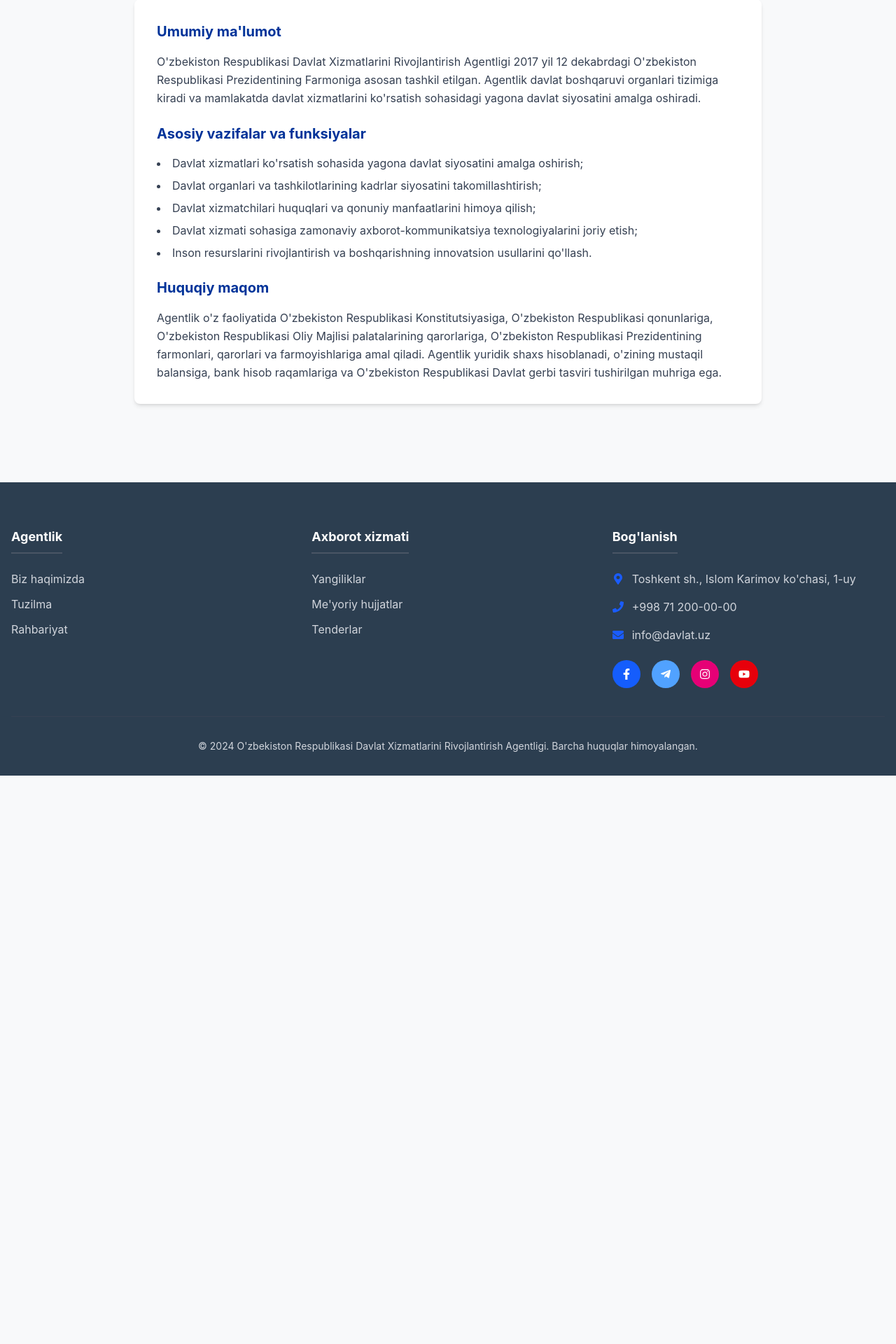
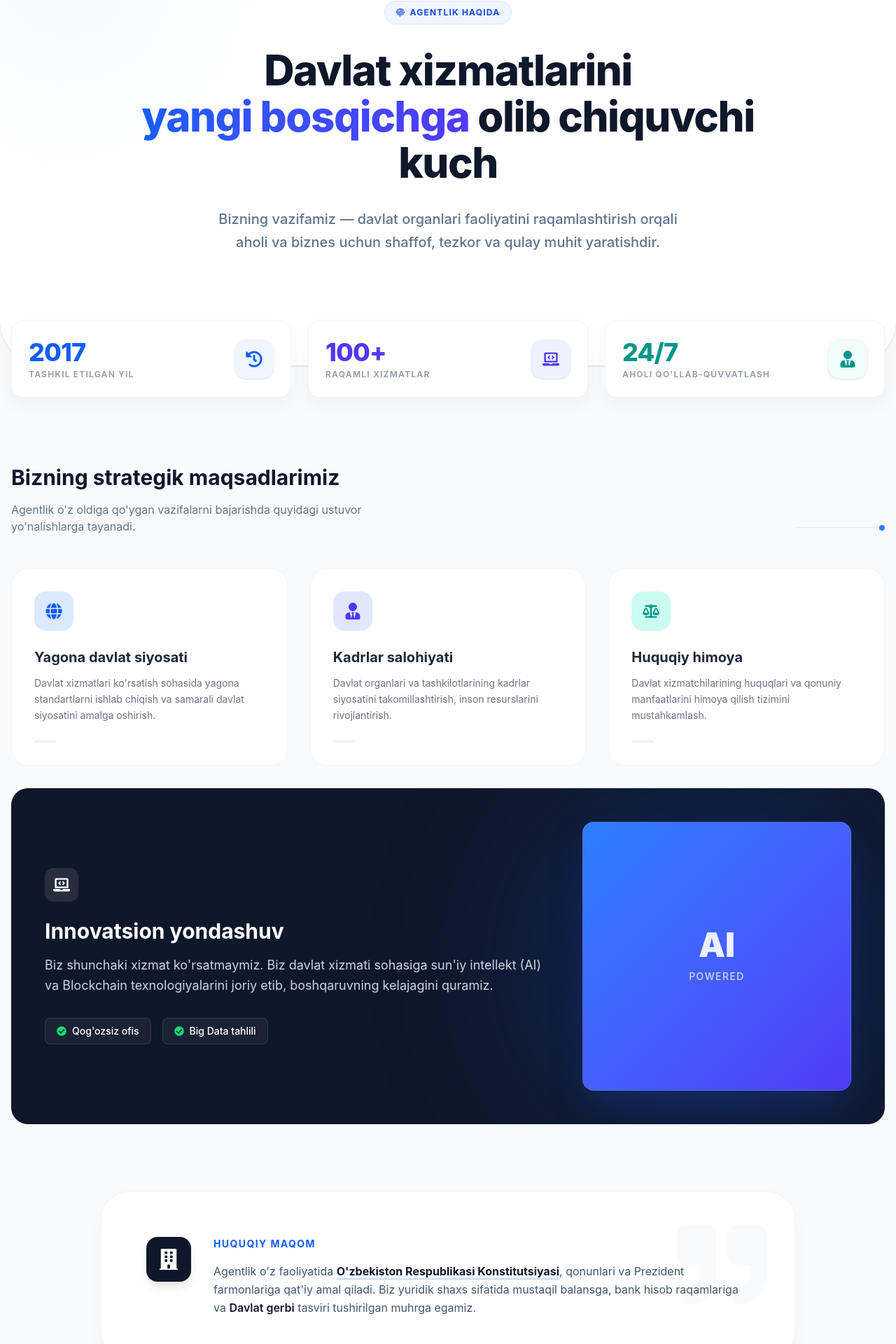
Before and after one commit to Muslimceek/O-zbekiston-Davlat-Boshqaruvi-Agentligi, a React (Vite) app: page /about in a window 1280 px wide. Shown: the part 333-2253 px from the top of the page at 70% size. Before the commit the page ends 1441 px from the top, so only its background shows below. Built offline with nearby package versions, Linux system fonts and the light colour scheme.

Commit message:
Update About.jsx

```diff
--- a/src/pages/About.jsx
+++ b/src/pages/About.jsx
@@ -1,30 +1,213 @@
 import React from 'react';
+import { FaHistory, FaBalanceScale, FaLaptopCode, FaUserTie, FaGlobe, FaCheckCircle, FaQuoteRight, FaFingerprint, FaBuilding } from 'react-icons/fa';
+
+// --- 1. CONFIGURATION (Data Layer) ---
+
+const STATS = [
+    {
+        id: 1,
+        value: "2017",
+        label: "Tashkil etilgan yil",
+        icon: <FaHistory />,
+        color: "text-blue-600",
+        bg: "bg-blue-50"
+    },
+    {
+        id: 2,
+        value: "100+",
+        label: "Raqamli xizmatlar",
+        icon: <FaLaptopCode />,
+        color: "text-indigo-600",
+        bg: "bg-indigo-50"
+    },
+    {
+        id: 3,
+        value: "24/7",
+        label: "Aholi qo'llab-quvvatlash",
+        icon: <FaUserTie />,
+        color: "text-teal-600",
+        bg: "bg-teal-50"
+    },
+];
+
+const MISSIONS = [
+    {
+        id: 1,
+        title: "Yagona davlat siyosati",
+        desc: "Davlat xizmatlari ko'rsatish sohasida yagona standartlarni ishlab chiqish va samarali davlat siyosatini amalga oshirish.",
+        icon: <FaGlobe />,
+        theme: "blue"
+    },
+    {
+        id: 2,
+        title: "Kadrlar salohiyati",
+        desc: "Davlat organlari va tashkilotlarining kadrlar siyosatini takomillashtirish, inson resurslarini rivojlantirish.",
+        icon: <FaUserTie />,
+        theme: "indigo"
+    },
+    {
+        id: 3,
+        title: "Huquqiy himoya",
+        desc: "Davlat xizmatchilarining huquqlari va qonuniy manfaatlarini himoya qilish tizimini mustahkamlash.",
+        icon: <FaBalanceScale />,
+        theme: "teal"
+    }
+];
+
+// --- 2. ATOMIC COMPONENTS (UI Layer) ---
+
+const StatCard = ({ stat }) => (
+    <div className="group bg-white p-6 rounded-2xl shadow-[0_10px_30px_rgba(0,0,0,0.04)] border border-gray-100 hover:border-blue-200 hover:-translate-y-1 transition-all duration-300 flex items-center justify-between relative overflow-hidden">
+        {/* Decorative background blob */}
+        <div className={`absolute -right-4 -top-4 w-24 h-24 rounded-full opacity-0 group-hover:opacity-10 transition-opacity duration-500 ${stat.bg.replace('bg-', 'bg-')}`}></div>
+
+        <div>
+            <div className={`text-4xl font-extrabold mb-1 tracking-tight ${stat.color}`}>{stat.value}</div>
+            <div className="text-xs font-bold text-gray-400 uppercase tracking-widest">{stat.label}</div>
+        </div>
+        <div className={`w-14 h-14 rounded-2xl flex items-center justify-center text-2xl ${stat.bg} ${stat.color} group-hover:scale-110 transition-transform duration-300 shadow-sm`}>
+            {stat.icon}
+        </div>
+    </div>
+);
+
+const MissionCard = ({ item }) => {
+    // Dynamic styles based on theme
+    const themeStyles = {
+        blue: { iconBg: 'bg-blue-100', iconColor: 'text-blue-600' },
+        indigo: { iconBg: 'bg-indigo-100', iconColor: 'text-indigo-600' },
+        teal: { iconBg: 'bg-teal-100', iconColor: 'text-teal-600' },
+    };
+    const style = themeStyles[item.theme] || themeStyles.blue;
+
+    return (
+        <div className="group bg-white p-8 rounded-3xl border border-gray-100 hover:shadow-xl hover:shadow-blue-900/5 hover:-translate-y-1 transition-all duration-300 flex flex-col h-full">
+            <div className={`w-14 h-14 rounded-2xl flex items-center justify-center text-2xl mb-6 ${style.iconBg} ${style.iconColor} group-hover:rotate-6 transition-transform duration-300`}>
+                {item.icon}
+            </div>
+            <h3 className="text-xl font-bold text-gray-800 mb-3 group-hover:text-blue-700 transition-colors">{item.title}</h3>
+            <p className="text-gray-500 text-sm leading-relaxed flex-grow">
+                {item.desc}
+            </p>
+            <div className="mt-6 w-8 h-1 bg-gray-100 rounded-full group-hover:w-full group-hover:bg-blue-500 transition-all duration-500"></div>
+        </div>
+    );
+};
+
+// --- 3. MAIN COMPONENT ---
 
 const About = () => {
     return (
-        <div className="container mx-auto px-4 py-12">
-            <h2 className="text-3xl font-bold text-secondary mb-8 text-center border-b-2 border-primary inline-block pb-2">Agentlik Haqida</h2>
+        <div className="bg-[#F8FAFC] min-h-screen font-sans selection:bg-blue-100 selection:text-blue-900">
 
-            <div className="bg-white p-8 rounded-lg shadow-md max-w-4xl mx-auto">
-                <h3 className="text-xl font-bold mb-4 text-primary-dark">Umumiy ma'lumot</h3>
-                <p className="mb-6 text-gray-700 leading-relaxed">
-                    O'zbekiston Respublikasi Davlat Xizmatlarini Rivojlantirish Agentligi 2017 yil 12 dekabrdagi O'zbekiston Respublikasi Prezidentining Farmoniga asosan tashkil etilgan. Agentlik davlat boshqaruvi organlari tizimiga kiradi va mamlakatda davlat xizmatlarini ko'rsatish sohasidagi yagona davlat siyosatini amalga oshiradi.
-                </p>
+            {/* HERO SECTION: Gradient Mesh */}
+            <div className="relative bg-white pt-20 pb-28 md:pt-32 md:pb-40 rounded-b-[4rem] overflow-hidden shadow-sm">
+                {/* Abstract Background */}
+                <div className="absolute top-0 inset-x-0 h-full bg-[radial-gradient(ellipse_at_top_right,_var(--tw-gradient-stops))] from-blue-100/50 via-transparent to-transparent opacity-70"></div>
+                <div className="absolute -top-24 -left-24 w-96 h-96 bg-blue-50 rounded-full blur-3xl opacity-50 mix-blend-multiply"></div>
 
-                <h3 className="text-xl font-bold mb-4 text-primary-dark">Asosiy vazifalar va funksiyalar</h3>
-                <ul className="list-disc list-inside space-y-2 mb-6 text-gray-700">
-                    <li>Davlat xizmatlari ko'rsatish sohasida yagona davlat siyosatini amalga oshirish;</li>
-                    <li>Davlat organlari va tashkilotlarining kadrlar siyosatini takomillashtirish;</li>
-                    <li>Davlat xizmatchilari huquqlari va qonuniy manfaatlarini himoya qilish;</li>
-                    <li>Davlat xizmati sohasiga zamonaviy axborot-kommunikatsiya texnologiyalarini joriy etish;</li>
-                    <li>Inson resurslarini rivojlantirish va boshqarishning innovatsion usullarini qo'llash.</li>
-                </ul>
+                <div className="container mx-auto px-4 relative z-10">
+                    <div className="max-w-4xl mx-auto text-center">
+                        <div className="inline-flex items-center gap-2 px-4 py-2 rounded-full bg-blue-50 border border-blue-100 text-blue-700 text-xs font-bold tracking-widest uppercase mb-8 animate-fade-in-up">
+                            <FaFingerprint /> Agentlik Haqida
+                        </div>
+                        <h1 className="text-4xl md:text-6xl font-extrabold text-slate-900 mb-8 leading-[1.1] tracking-tight">
+                            Davlat xizmatlarini <br className="hidden md:block" />
+                            <span className="text-transparent bg-clip-text bg-gradient-to-r from-blue-600 to-indigo-600">yangi bosqichga</span> olib chiquvchi kuch
+                        </h1>
+                        <p className="text-lg md:text-xl text-slate-500 leading-relaxed max-w-2xl mx-auto font-medium">
+                            Bizning vazifamiz — davlat organlari faoliyatini raqamlashtirish orqali aholi va biznes uchun shaffof, tezkor va qulay muhit yaratishdir.
+                        </p>
+                    </div>
+                </div>
+            </div>
 
-                <h3 className="text-xl font-bold mb-4 text-primary-dark">Huquqiy maqom</h3>
-                <p className="text-gray-700 leading-relaxed">
-                    Agentlik o'z faoliyatida O'zbekiston Respublikasi Konstitutsiyasiga, O'zbekiston Respublikasi qonunlariga, O'zbekiston Respublikasi Oliy Majlisi palatalarining qarorlariga, O'zbekiston Respublikasi Prezidentining farmonlari, qarorlari va farmoyishlariga amal qiladi. Agentlik yuridik shaxs hisoblanadi, o'zining mustaqil balansiga, bank hisob raqamlariga va O'zbekiston Respublikasi Davlat gerbi tasviri tushirilgan muhriga ega.
-                </p>
+            {/* FLOATING STATS: Overlapping Layout */}
+            <div className="container mx-auto px-4 -mt-16 relative z-20 mb-24">
+                <div className="grid grid-cols-1 md:grid-cols-3 gap-6">
+                    {STATS.map(stat => (
+                        <StatCard key={stat.id} stat={stat} />
+                    ))}
+                </div>
             </div>
+
+            {/* MISSION SECTION */}
+            <div className="container mx-auto px-4 mb-24 max-w-7xl">
+                <div className="flex flex-col md:flex-row justify-between items-end mb-12 gap-6">
+                    <div className="max-w-xl">
+                        <h2 className="text-3xl font-bold text-slate-900 mb-4">Bizning strategik maqsadlarimiz</h2>
+                        <p className="text-slate-500">
+                            Agentlik o'z oldiga qo'ygan vazifalarni bajarishda quyidagi ustuvor yo'nalishlarga tayanadi.
+                        </p>
+                    </div>
+                    {/* Visual Line */}
+                    <div className="hidden md:block w-32 h-px bg-gray-200 relative top-[-10px]">
+                        <div className="absolute right-0 top-1/2 -translate-y-1/2 w-2 h-2 bg-blue-500 rounded-full"></div>
+                    </div>
+                </div>
+
+                <div className="grid grid-cols-1 md:grid-cols-2 lg:grid-cols-3 gap-8">
+                    {MISSIONS.map(item => (
+                        <MissionCard key={item.id} item={item} />
+                    ))}
+
+                    {/* FEATURE CARD: Spans 2 cols on Desktop (Bento Grid Magic) */}
+                    <div className="md:col-span-2 lg:col-span-3 bg-[#0F172A] rounded-3xl p-8 md:p-12 relative overflow-hidden group">
+                        <div className="absolute top-0 right-0 w-[500px] h-[500px] bg-blue-600/20 rounded-full blur-[120px] pointer-events-none group-hover:bg-blue-600/30 transition-colors duration-700"></div>
+
+                        <div className="relative z-10 flex flex-col md:flex-row items-center gap-10">
+                            <div className="flex-1">
+                                <div className="w-12 h-12 bg-white/10 rounded-xl flex items-center justify-center text-white mb-6 backdrop-blur-sm">
+                                    <FaLaptopCode size={24} />
+                                </div>
+                                <h3 className="text-2xl md:text-3xl font-bold text-white mb-4">Innovatsion yondashuv</h3>
+                                <p className="text-slate-300 leading-relaxed mb-8 text-lg">
+                                    Biz shunchaki xizmat ko'rsatmaymiz. Biz davlat xizmati sohasiga sun'iy intellekt (AI) va Blockchain texnologiyalarini joriy etib, boshqaruvning kelajagini quramiz.
+                                </p>
+                                <div className="flex flex-wrap gap-4">
+                                    <span className="px-4 py-2 rounded-lg bg-white/5 border border-white/10 text-white text-sm font-medium flex items-center gap-2">
+                                        <FaCheckCircle className="text-green-400" /> Qog'ozsiz ofis
+                                    </span>
+                                    <span className="px-4 py-2 rounded-lg bg-white/5 border border-white/10 text-white text-sm font-medium flex items-center gap-2">
+                                        <FaCheckCircle className="text-green-400" /> Big Data tahlili
+                                    </span>
+                                </div>
+                            </div>
+
+                            {/* Visual Abstract Art */}
+                            <div className="w-full md:w-1/3 aspect-square bg-gradient-to-br from-blue-500 to-indigo-600 rounded-2xl flex items-center justify-center shadow-2xl shadow-blue-900/50 transform group-hover:scale-105 transition-transform duration-500 border border-white/10">
+                                <div className="text-center text-white p-6">
+                                    <span className="block text-5xl font-black mb-2 opacity-90">AI</span>
+                                    <span className="text-sm font-medium opacity-75 uppercase tracking-widest">Powered</span>
+                                </div>
+                            </div>
+                        </div>
+                    </div>
+                </div>
+            </div>
+
+            {/* LEGAL BLOCK */}
+            <div className="container mx-auto px-4 pb-24 max-w-5xl">
+                <div className="relative bg-white rounded-[2.5rem] p-10 md:p-16 border border-gray-100 shadow-xl shadow-gray-200/50 text-center md:text-left overflow-hidden">
+                    {/* Giant Quote Icon */}
+                    <FaQuoteRight className="absolute top-10 right-10 text-gray-50 text-9xl pointer-events-none" />
+
+                    <div className="relative z-10 flex flex-col md:flex-row gap-8 items-start">
+                        <div className="w-16 h-16 bg-slate-900 text-white rounded-2xl flex items-center justify-center shrink-0 text-3xl shadow-lg">
+                            <FaBuilding />
+                        </div>
+                        <div>
+                            <h3 className="text-sm font-bold text-blue-600 tracking-widest uppercase mb-4">Huquqiy Maqom</h3>
+                            <div className="prose prose-lg text-slate-600 max-w-none">
+                                <p className="leading-relaxed">
+                                    Agentlik o'z faoliyatida <span className="text-slate-900 font-bold border-b-2 border-blue-200">O'zbekiston Respublikasi Konstitutsiyasi</span>, qonunlari va Prezident farmonlariga qat'iy amal qiladi. Biz yuridik shaxs sifatida mustaqil balansga, bank hisob raqamlariga va <span className="text-slate-900 font-semibold">Davlat gerbi</span> tasviri tushirilgan muhrga egamiz.
+                                </p>
+                            </div>
+                        </div>
+                    </div>
+                </div>
+            </div>
+
         </div>
     );
 };
```
